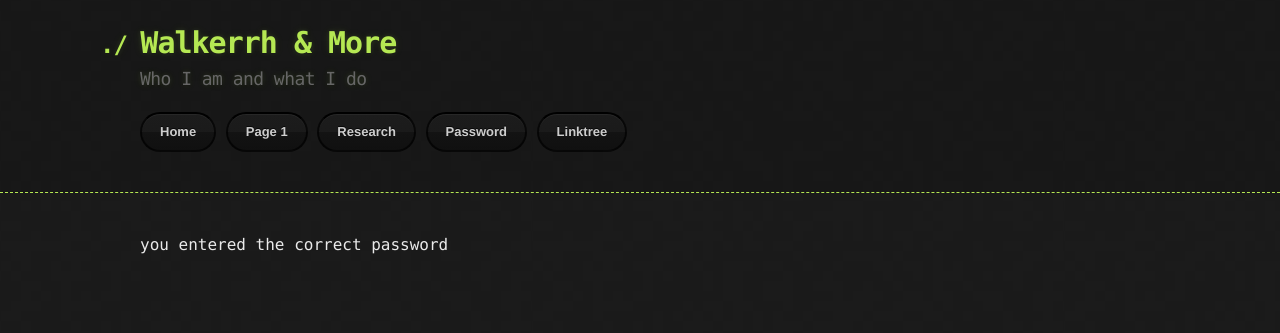
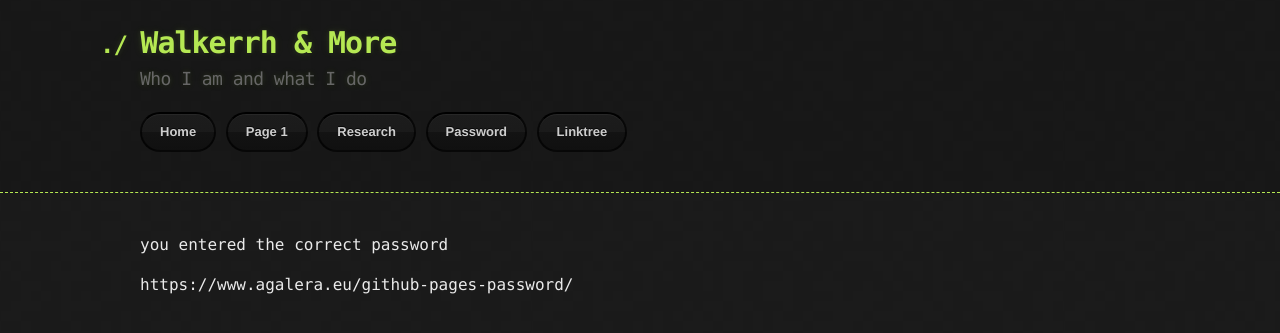
Before and after one commit to Walkerrh/walkerrh.github.io, a Jekyll site: the page built from 933bb1135ff0bc0558391a4f3e3134751d77049b/check.md, in a window 1280 px wide. Shown: the top 333 px of the page. Built offline with Jekyll 4.4.1, drawn with Linux system fonts in a browser that asks for light colours; our own code applies the rules of GitHub Pages for plain Markdown files; part of the change alters nothing that is shown.

Commit message:
Update check.md

```diff
--- a/933bb1135ff0bc0558391a4f3e3134751d77049b/check.md
+++ b/933bb1135ff0bc0558391a4f3e3134751d77049b/check.md
@@ -1 +1,3 @@
 you entered the correct password
+
+https://www.agalera.eu/github-pages-password/
```
